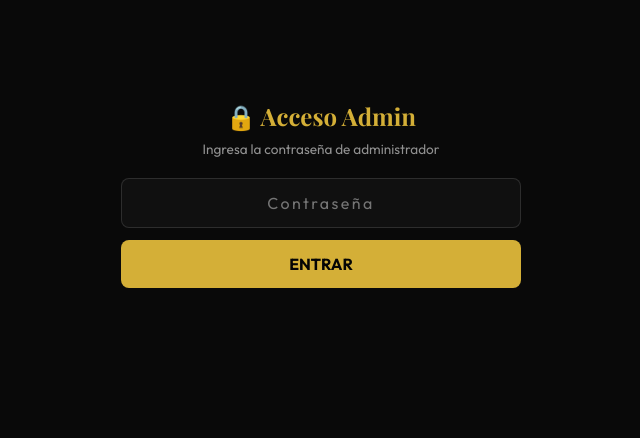
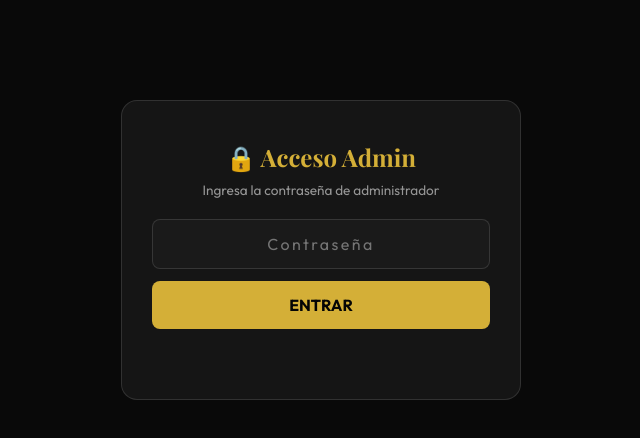
Before and after one commit to Esteban1092/luxrides, a plain HTML site: page luxrides-concierge-admin.html in a window 1280 px wide. Shown: the whole page, without its empty margins (319-959 px from the left). Drawn offline with nearby package versions, Linux system fonts and the light colour scheme; no server answers.

Commit message:
fix: admin login mas visible con fondo de tarjeta

```diff
--- a/luxrides-concierge-admin.html
+++ b/luxrides-concierge-admin.html
@@ -67,11 +67,11 @@
     .pass-hint{font-size:.72rem;color:var(--muted);margin-top:4px;}
 
     /* Login admin */
-    #admin-login{max-width:400px;margin:80px auto;text-align:center;}
+    #admin-login{max-width:400px;margin:80px auto;text-align:center;background:var(--card);border:1px solid var(--border);border-radius:16px;padding:40px 30px;}
     #admin-login h2{font-family:'Playfair Display',serif;color:var(--gold);font-size:1.5rem;margin-bottom:8px;}
     #admin-login p{color:var(--muted);font-size:.85rem;margin-bottom:20px;}
     #admin-login input{
-      width:100%;background:#101010;color:var(--fg);border:1px solid var(--border);
+      width:100%;background:#1a1a1a;color:var(--fg);border:1px solid var(--border);
       padding:14px 16px;border-radius:8px;font-family:'Outfit',sans-serif;font-size:1rem;
       text-align:center;letter-spacing:.15em;outline:none;
     }
```
